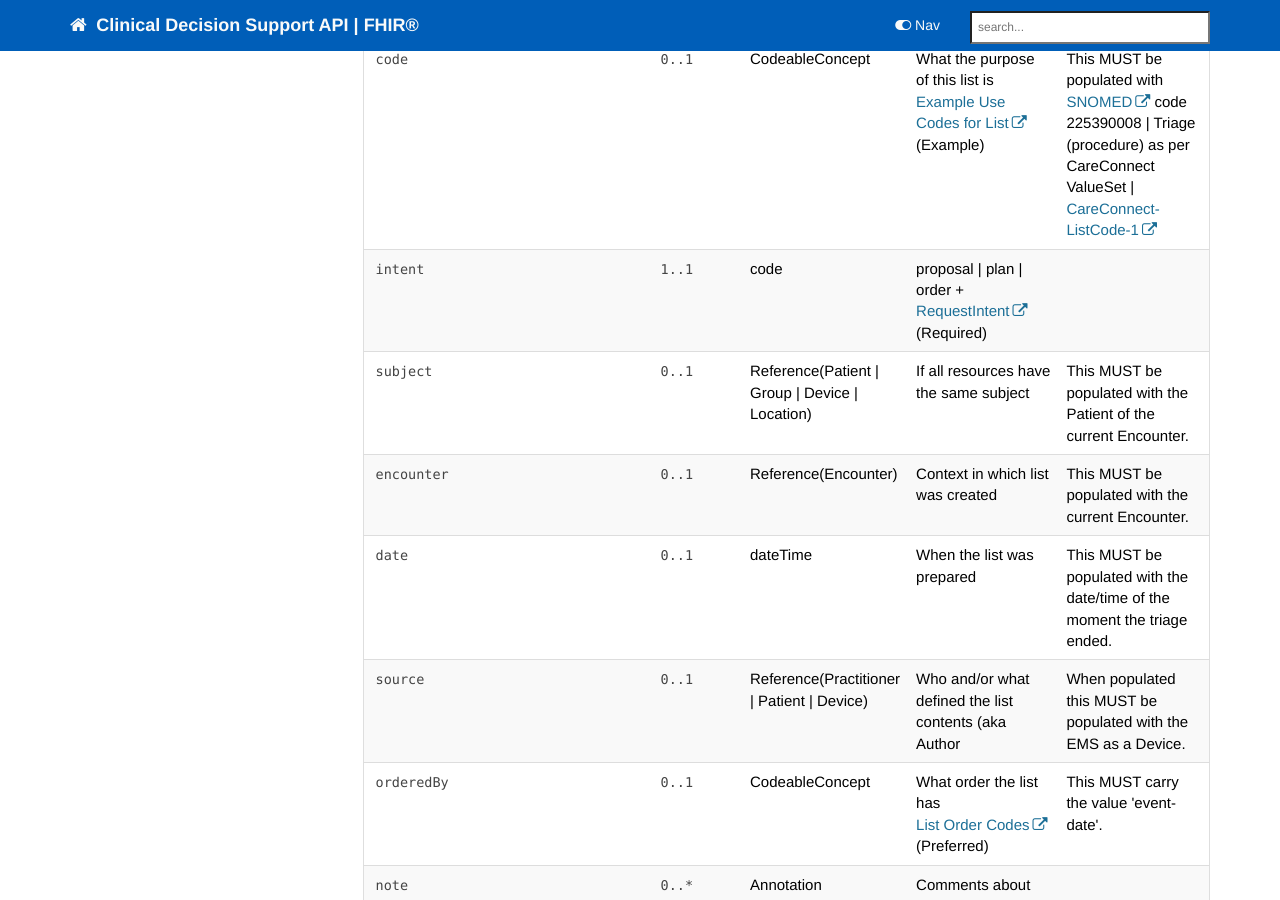
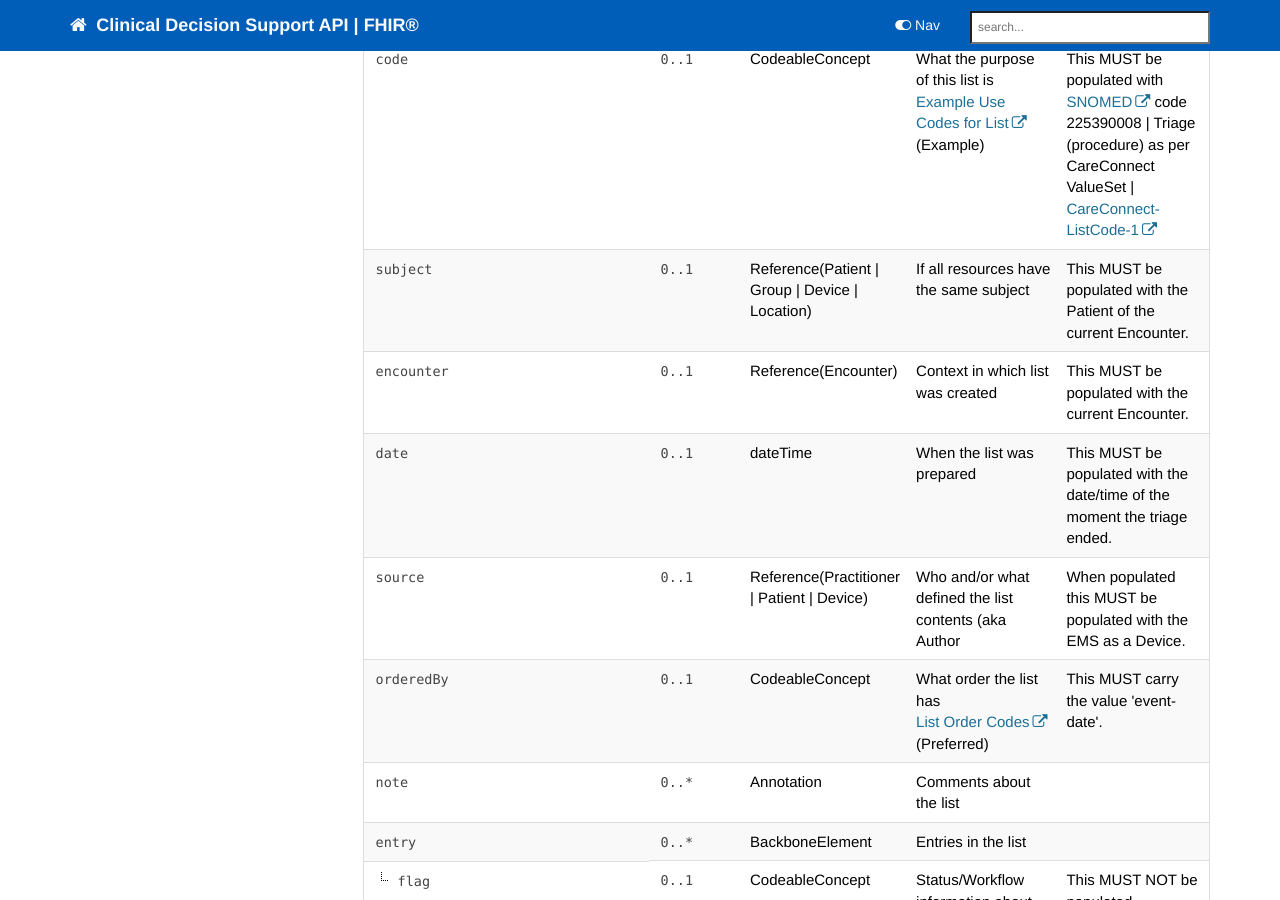
Before and after one commit to nhsconnect/FHIR-CDS, a Jekyll site: the page built from pages/explore/api_list.md, in a window 1280 px wide and 900 px high, scrolled down 1656 px. Built offline with Jekyll 4.4.1, drawn with Linux system fonts in a browser that asks for light colours; nearby versions of some CDN libraries; comment, search, counter and statistics services are not loaded.

```diff
--- a/pages/explore/api_list.md
+++ b/pages/explore/api_list.md
@@ -15,9 +15,9 @@ summary: List resource implementation guidance
 ### Usage ###
 The [List](http://hl7.org/fhir/STU3/list.html) resource represents a flat, possibly ordered collection of ALL resources populated during the triage journey as part of the [`$evaluate`](api_return_guidance_response.html) interaction. Lists will include references to the resources that make up the list.
 
-The resources referenced by the `List`resource SHOULD be used by the ERR to build a human readable Encounter Report that meets the needs of the Service Provider.
+The resources referenced by the `List` resource SHOULD be used by the ERR to build a human readable Encounter Report that meets the needs of the Service Provider.
 
-The resources referenced by the `List`resource MAY be used to drive workflow at the receiving Service Provider (e.g. queue management)
+The resources referenced by the `List` resource MAY be used to drive workflow at the receiving Service Provider (e.g. queue management)
 
 Detailed implementation guidance for a `List` resource within the scope of this implementation guide is given below:
 
@@ -126,14 +126,6 @@ Detailed implementation guidance for a `List` resource within the scope of this
 <td>This MUST be populated with <a href="https://www.snomed.org/snomed-ct/five-step-briefing">SNOMED</a> code 225390008 | Triage (procedure) as per CareConnect ValueSet | <a href="https://fhir.hl7.org.uk/STU3/ValueSet/CareConnect-ListCode-1">CareConnect-ListCode-1</a></td>
 </tr>
 <tr>
-  <td><code>intent</code></td>
-    <td><code>1..1</code></td>
-    <td>code</td>
-    <td>proposal | plan | order +<br>
-<a href="http://hl7.org/fhir/STU3/valueset-request-intent.html">RequestIntent</a> (Required)</td>
-<td></td>
-</tr>
-<tr>
   <td><code>subject</code></td>
     <td><code>0..1</code></td>
     <td>Reference(Patient | Group | Device | Location)</td>
```
Also changed, not shown: pages/explore/api_condition.md (+1 -1 lines), pages/explore/api_encounter_report_referralrequest.md (+2 -2 lines), pages/explore/api_post_evaluate.md (+2 -2 lines), pages/explore/api_procedure_request.md (+2 -2 lines), pages/explore/api_questionnaire_response.md (+1 -1 lines).
